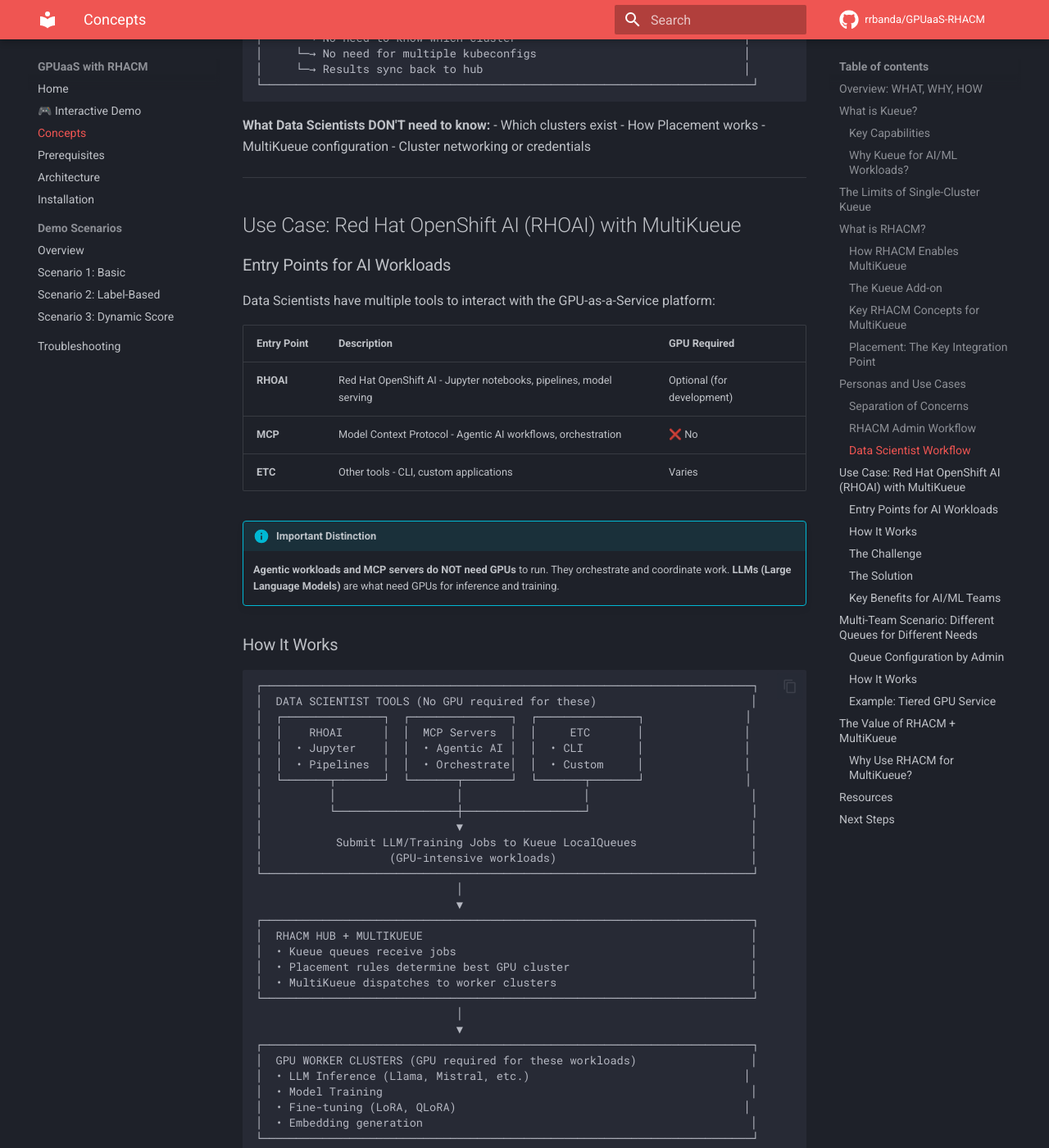
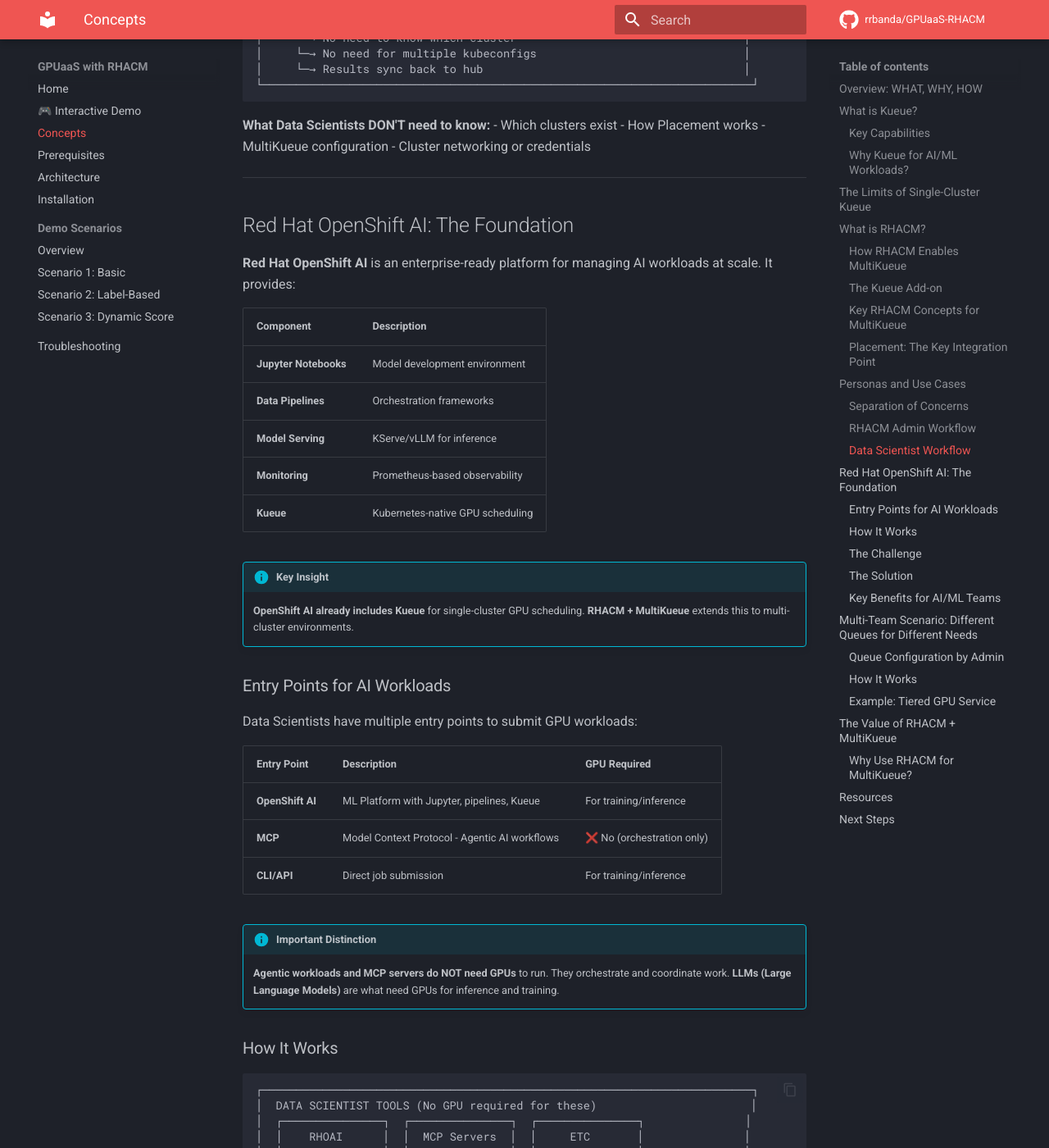
Before and after one commit to rrbanda/GPUaaS-RHACM, an MkDocs documentation site: the page built from docs/concepts.md, in a window 1280 px wide and 1400 px high, scrolled down 5900 px. Shown: the whole window at 82% size. Built offline with MkDocs 1.6.1 and Material for MkDocs 9.7.7, drawn with Linux system fonts in a browser that asks for light colours; comment, search, counter and statistics services are not loaded.

Commit message:
Updated slide 6

```diff
--- a/docs/concepts.md
+++ b/docs/concepts.md
@@ -193,17 +193,31 @@
 
 ---
 
-## Use Case: Red Hat OpenShift AI (RHOAI) with MultiKueue
+## Red Hat OpenShift AI: The Foundation
+
+**Red Hat OpenShift AI** is an enterprise-ready platform for managing AI workloads at scale. It provides:
+
+| Component | Description |
+|-----------|-------------|
+| **Jupyter Notebooks** | Model development environment |
+| **Data Pipelines** | Orchestration frameworks |
+| **Model Serving** | KServe/vLLM for inference |
+| **Monitoring** | Prometheus-based observability |
+| **Kueue** | Kubernetes-native GPU scheduling |
+
+!!! info "Key Insight"
+    **OpenShift AI already includes Kueue** for single-cluster GPU scheduling.
+    **RHACM + MultiKueue** extends this to multi-cluster environments.
 
 ### Entry Points for AI Workloads
 
-Data Scientists have multiple tools to interact with the GPU-as-a-Service platform:
+Data Scientists have multiple entry points to submit GPU workloads:
 
 | Entry Point | Description | GPU Required |
 |-------------|-------------|--------------|
-| **RHOAI** | Red Hat OpenShift AI - Jupyter notebooks, pipelines, model serving | Optional (for development) |
-| **MCP** | Model Context Protocol - Agentic AI workflows, orchestration | ❌ No |
-| **ETC** | Other tools - CLI, custom applications | Varies |
+| **OpenShift AI** | ML Platform with Jupyter, pipelines, Kueue | For training/inference |
+| **MCP** | Model Context Protocol - Agentic AI workflows | ❌ No (orchestration only) |
+| **CLI/API** | Direct job submission | For training/inference |
 
 !!! info "Important Distinction"
     **Agentic workloads and MCP servers do NOT need GPUs** to run. They orchestrate and coordinate work.
```
Also changed, not shown: 1 other file.
